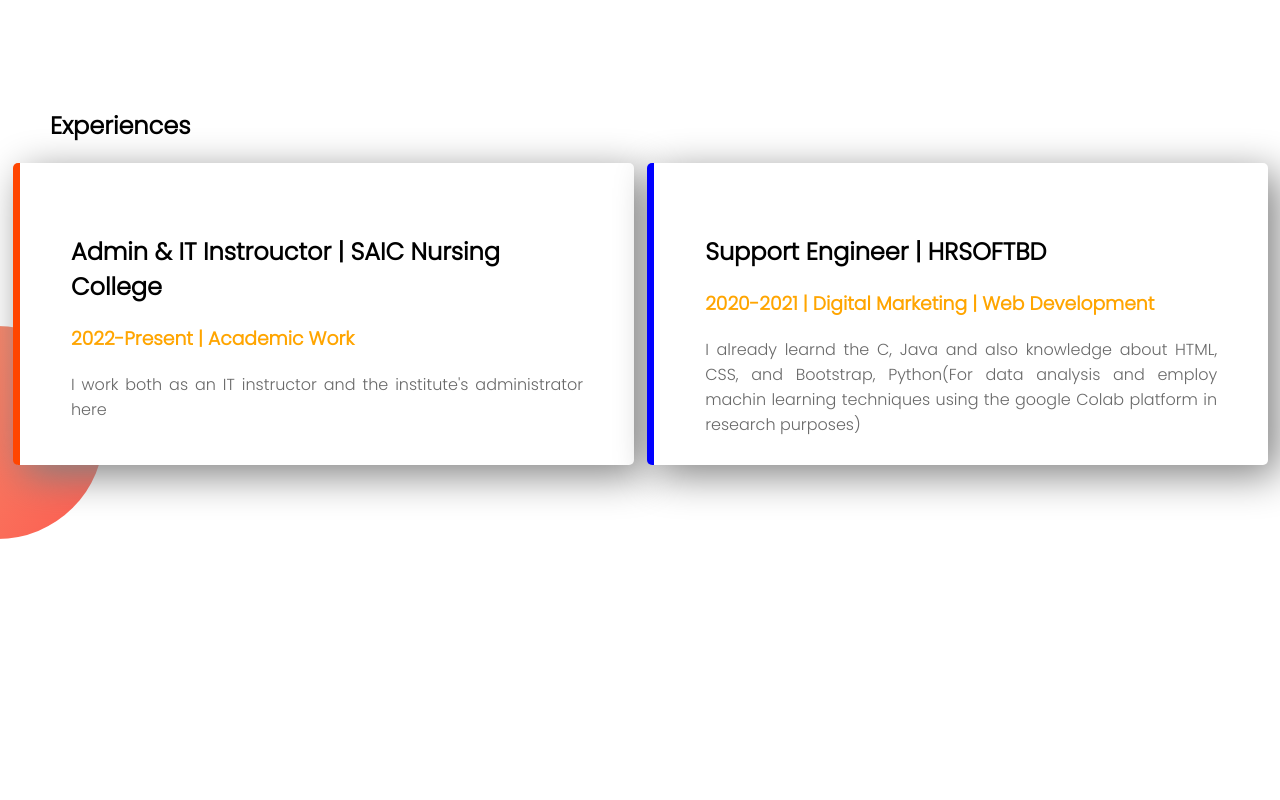
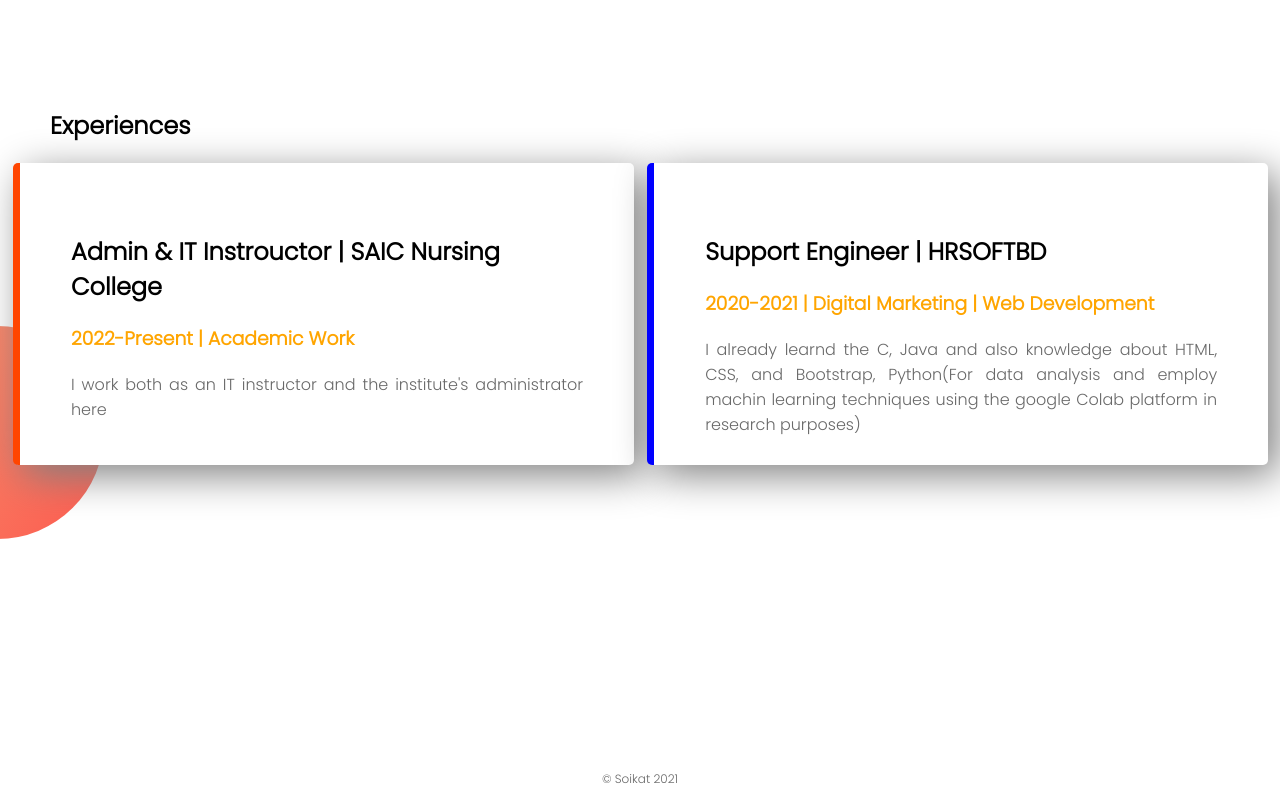
Before and after one commit to mdarafatsoikat/we-portfolio, a plain HTML site: page index.html in a window 1280 px wide. Shown: the part 1212-2012 px from the top of the page. Before the commit the page ends 1970 px from the top, so only its background shows below. Drawn offline with Linux system fonts and the light colour scheme.

Commit message:
again add

```diff
--- a/index.html
+++ b/index.html
@@ -49,6 +49,7 @@
         </div>
 
     </section>
+    <footer><P style="text-align: center; font-size: 12px;">© Soikat 2021</P></footer>
 
 </body>
 </html>
```
